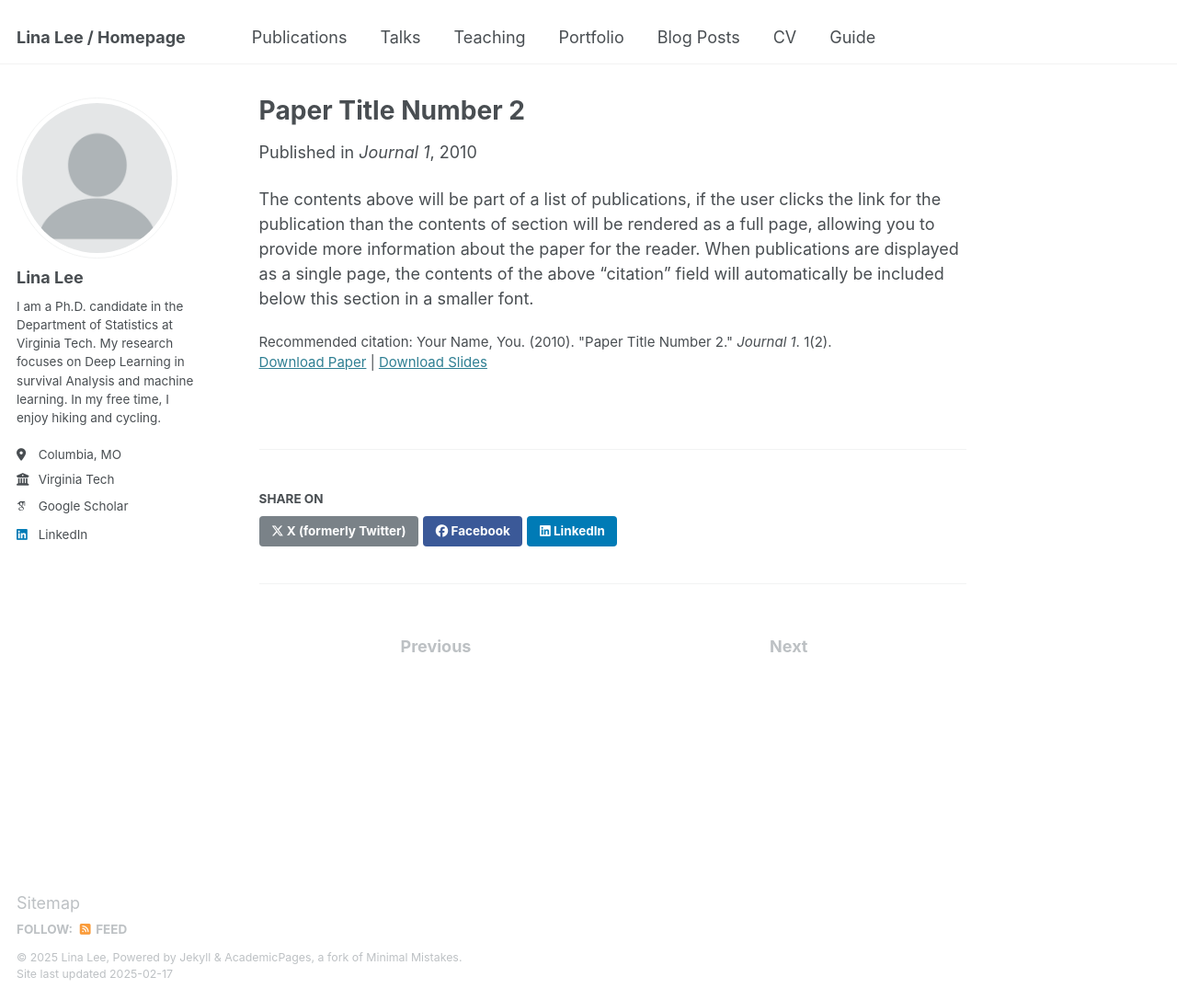
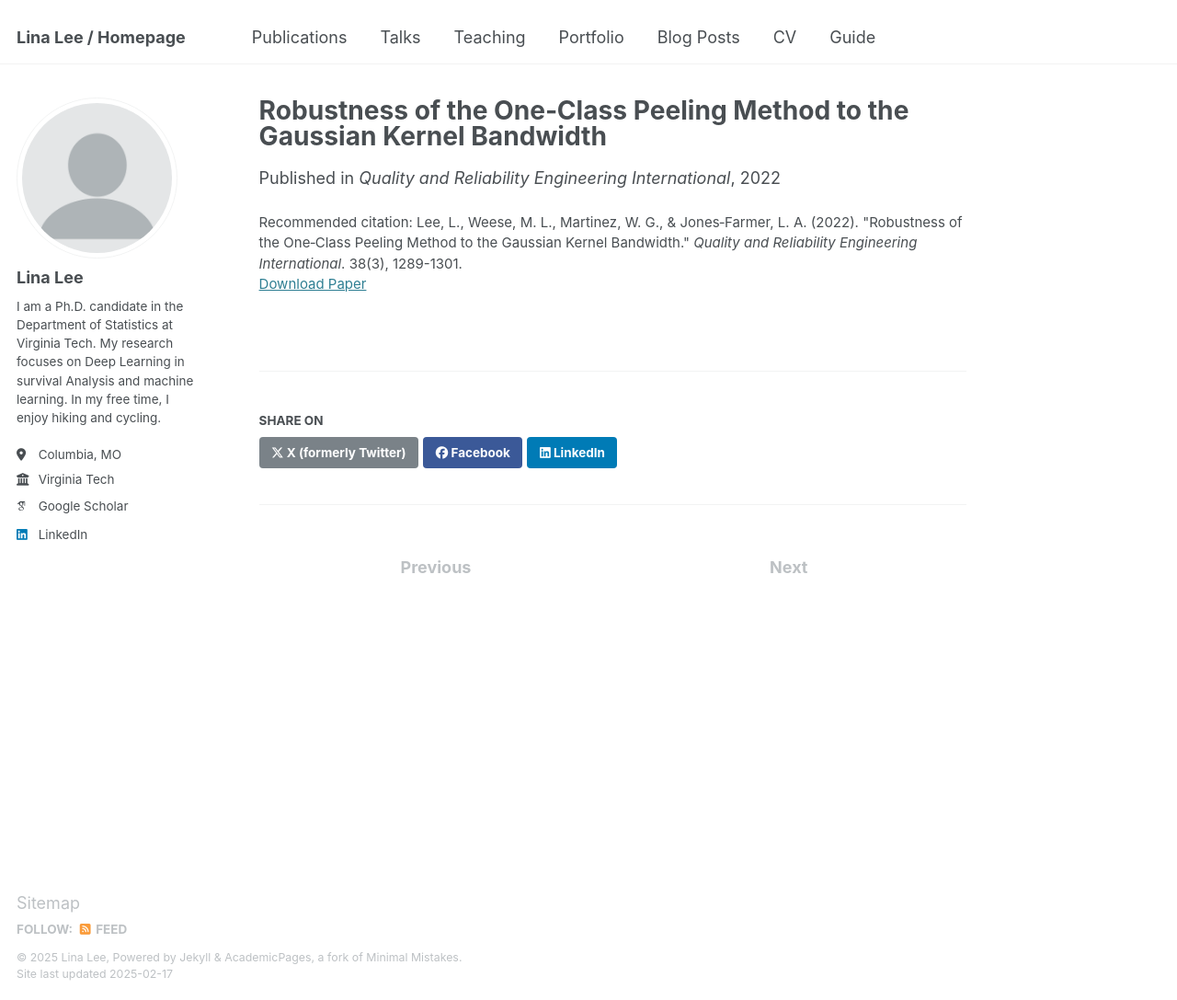
Before and after one commit to linal20/linal20.github.io, a Jekyll site: the page built from _publications/2010-10-01-paper-title-number-2.md, in a window 1280 px wide and 1087 px high. Shown: the whole window at 92% size. Built offline with Jekyll 4.4.1, drawn with Linux system fonts in a browser that asks for light colours; some web fonts are replaced.

Commit message:
Update 2010-10-01-paper-title-number-2.md

```diff
--- a/_publications/2010-10-01-paper-title-number-2.md
+++ b/_publications/2010-10-01-paper-title-number-2.md
@@ -1,14 +1,11 @@
 ---
-title: "Paper Title Number 2"
+title: "Robustness of the One‐Class Peeling Method to the Gaussian Kernel Bandwidth"
 collection: publications
 category: manuscripts
-permalink: /publication/2010-10-01-paper-title-number-2
-excerpt: 'This paper is about the number 2. The number 3 is left for future work.'
-date: 2010-10-01
-venue: 'Journal 1'
-slidesurl: 'http://academicpages.github.io/files/slides2.pdf'
-paperurl: 'http://academicpages.github.io/files/paper2.pdf'
-citation: 'Your Name, You. (2010). &quot;Paper Title Number 2.&quot; <i>Journal 1</i>. 1(2).'
+permalink: /publication/2022-robustness-one-class-peeling
+excerpt: 'This paper examines the robustness of the one-class Peeling method when applied to the Gaussian Kernel Bandwidth.'
+date: 2022-06-01
+venue: 'Quality and Reliability Engineering International'
+paperurl: 'http://linal20.github.io/files/paper_robustness_peeling.pdf'
+citation: 'Lee, L., Weese, M. L., Martinez, W. G., & Jones‐Farmer, L. A. (2022). &quot;Robustness of the One‐Class Peeling Method to the Gaussian Kernel Bandwidth.&quot; <i>Quality and Reliability Engineering International</i>. 38(3), 1289-1301.'
 ---
-
-The contents above will be part of a list of publications, if the user clicks the link for the publication than the contents of section will be rendered as a full page, allowing you to provide more information about the paper for the reader. When publications are displayed as a single page, the contents of the above "citation" field will automatically be included below this section in a smaller font.
```
